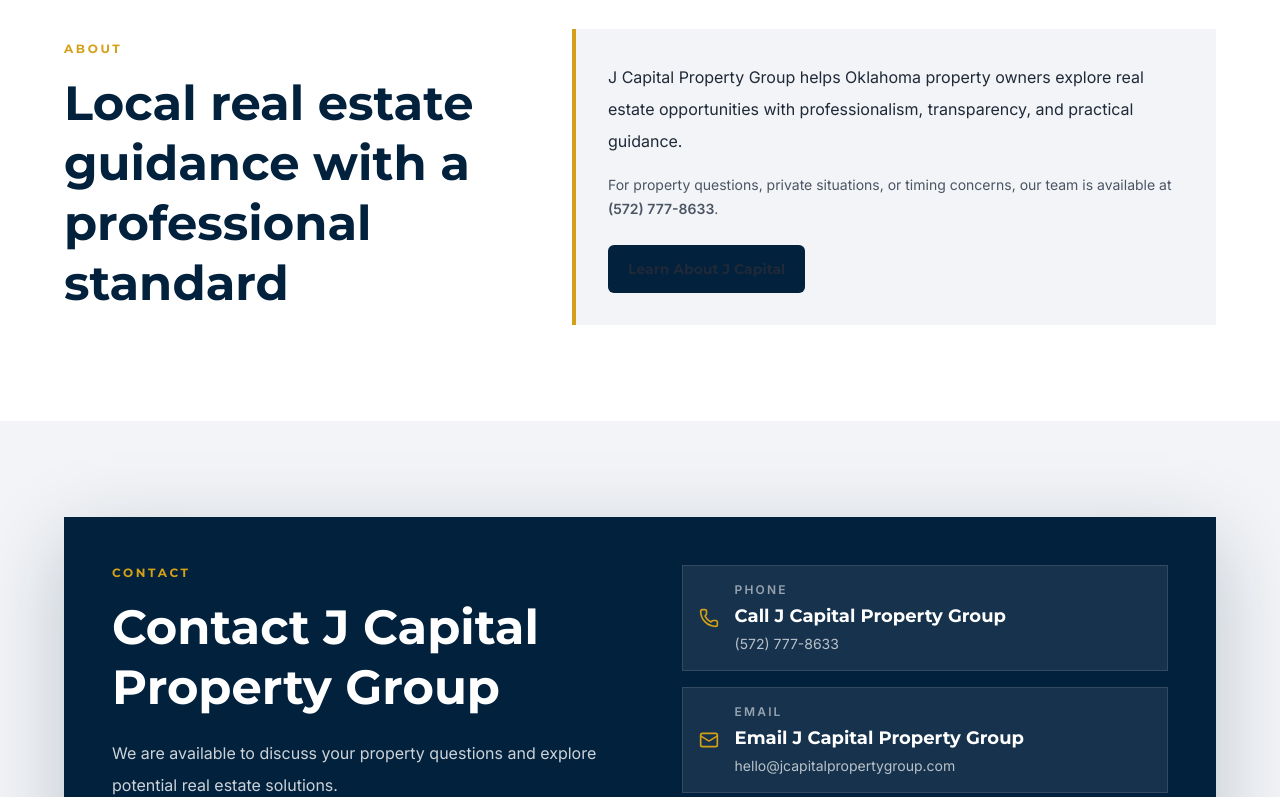
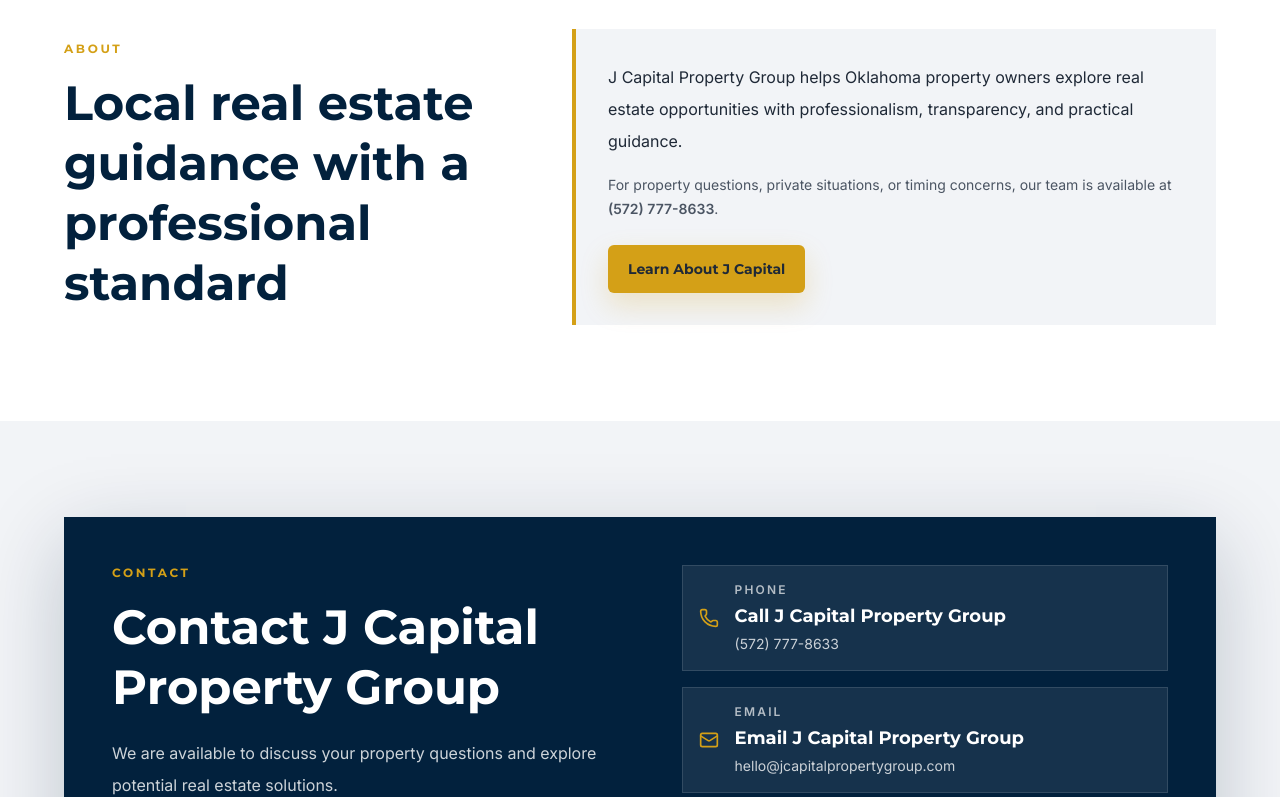
Before and after one commit to Jimbol2023/okc-ai-system, a Next.js app: page / in a window 1280 px wide. Shown: the part 2000-2797 px from the top of the page. Built offline with nearby package versions, Linux system fonts and the light colour scheme; no server answers.

Commit message:
Fix J Capital public website readability

```diff
--- a/app/(public)/layout.tsx
+++ b/app/(public)/layout.tsx
@@ -8,7 +8,7 @@ export default function PublicLayout({
   children: React.ReactNode;
 }>) {
   return (
-    <div className="min-h-screen bg-white">
+    <div className="public-site min-h-screen bg-white">
       <StructuredData />
       <Navbar />
       <main>{children}</main>
--- a/app/(public)/page.tsx
+++ b/app/(public)/page.tsx
@@ -65,7 +65,7 @@ export default function HomePage() {
               </p>
               <Link
                 href="/about"
-                className="mt-6 inline-flex min-h-12 items-center justify-center rounded-md bg-[#02213D] px-5 py-3 font-heading text-sm font-bold text-white transition hover:bg-[#01172c]"
+                className="mt-6 inline-flex min-h-12 items-center justify-center rounded-md bg-[#D4A017] px-5 py-3 font-heading text-sm font-bold text-[#02213D] shadow-[0_12px_28px_rgba(212,160,23,0.22)] transition hover:bg-[#e0af2e]"
               >
                 Learn About J Capital
               </Link>
--- a/app/globals.css
+++ b/app/globals.css
@@ -49,6 +49,15 @@ a {
   text-decoration: none;
 }
 
+.public-site a:focus-visible {
+  outline: 3px solid var(--accent);
+  outline-offset: 4px;
+}
+
+.public-site [id] {
+  scroll-margin-top: 6rem;
+}
+
 input,
 select,
 textarea {
--- a/components/public/ContactSection.tsx
+++ b/components/public/ContactSection.tsx
@@ -36,9 +36,9 @@ export function ContactSection() {
             >
               <Phone className="h-5 w-5 shrink-0 text-[#D4A017]" aria-hidden="true" />
               <span>
-                <span className="block text-xs font-semibold uppercase tracking-[0.18em] text-white/55">Phone</span>
+                <span className="block text-xs font-semibold uppercase tracking-[0.18em] text-white/68">Phone</span>
                 <span className="mt-1 block font-heading text-lg font-bold">Call J Capital Property Group</span>
-                <span className="mt-1 block text-sm text-white/70">{brandConfig.phone}</span>
+                <span className="mt-1 block text-sm text-white/78">{brandConfig.phone}</span>
               </span>
             </a>
 
@@ -48,16 +48,16 @@ export function ContactSection() {
             >
               <Mail className="h-5 w-5 shrink-0 text-[#D4A017]" aria-hidden="true" />
               <span>
-                <span className="block text-xs font-semibold uppercase tracking-[0.18em] text-white/55">Email</span>
+                <span className="block text-xs font-semibold uppercase tracking-[0.18em] text-white/68">Email</span>
                 <span className="mt-1 block font-heading text-lg font-bold">Email J Capital Property Group</span>
-                <span className="mt-1 block break-all text-sm text-white/70">{brandConfig.primaryEmail}</span>
+                <span className="mt-1 block break-all text-sm text-white/78">{brandConfig.primaryEmail}</span>
               </span>
             </a>
 
             <div className="flex items-center gap-4 border border-white/12 bg-white/8 p-4">
               <Globe2 className="h-5 w-5 shrink-0 text-[#D4A017]" aria-hidden="true" />
               <span>
-                <span className="block text-xs font-semibold uppercase tracking-[0.18em] text-white/55">Website</span>
+                <span className="block text-xs font-semibold uppercase tracking-[0.18em] text-white/68">Website</span>
                 <span className="mt-1 block font-heading text-lg font-bold">{brandConfig.domain}</span>
               </span>
             </div>
--- a/components/public/HeroSection.tsx
+++ b/components/public/HeroSection.tsx
@@ -13,11 +13,11 @@ export function HeroSection() {
           alt="J Capital Property Group professional real estate hero image"
           fill
           sizes="100vw"
-          className="object-cover opacity-25"
+          className="object-cover opacity-20"
           priority
         />
       </div>
-      <div className="absolute inset-0 -z-10 bg-[linear-gradient(110deg,rgba(2,33,61,0.98)_0%,rgba(2,33,61,0.9)_45%,rgba(2,33,61,0.68)_100%)]" />
+      <div className="absolute inset-0 -z-10 bg-[linear-gradient(110deg,rgba(2,33,61,0.99)_0%,rgba(2,33,61,0.92)_45%,rgba(2,33,61,0.74)_100%)]" />
       <div className="absolute inset-x-0 bottom-0 -z-10 h-32 bg-gradient-to-t from-[#F2F4F7] to-transparent" />
 
       <div className="container-shell grid min-h-[calc(100svh-5rem)] items-center gap-10 py-20 md:min-h-[680px] md:grid-cols-[1.04fr_0.96fr] md:py-24">
```
